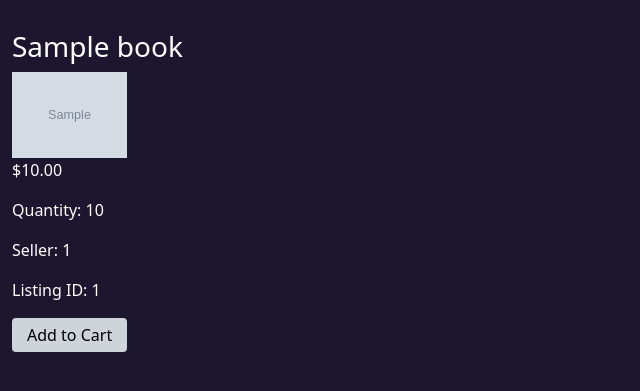
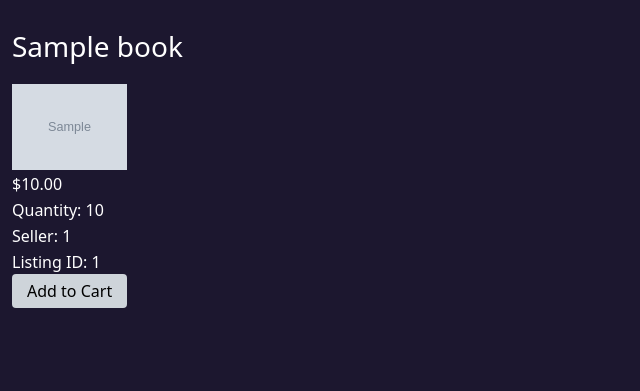
Before and after one commit to sskeen1/Group-4-SE, a Django app: template scamazon/store/templates/book.html in a window 1280 px wide. Shown: the top 391 px of the page, without its empty margins (0-640 px from the left). Run offline with Django 4.2, Linux system fonts and the light colour scheme; the template is opened without the code that fills it: most values are stand-ins (such as "Sample title", 1, 10 or a date in 2020); grey boxes marked "Sample" are stand-in pictures.

Commit message:
Format books page

```diff
--- a/scamazon/store/static/style.css
+++ b/scamazon/store/static/style.css
@@ -142,3 +142,16 @@ a, .btn-link {
   width: min-content;
   padding: 5px 10px;
 }
+
+.listings-display {
+  margin-top: 20px;
+  display: grid;
+  grid-template-columns: repeat(3, 1fr);
+  row-gap: 50px;
+}
+
+.listing-display {
+  div {
+    margin-top: 2px;
+  }
+}
--- a/scamazon/store/templates/book.html
+++ b/scamazon/store/templates/book.html
@@ -3,19 +3,25 @@
 {% block content %}
 <h3> {{book.title}} </h3>
 
+<div class="listings-display">
+
 {% for listing in listing_list %}
-    <image src="{{ listing.image.image.url }}" alt="{{ listing.image.image.url }} height="200 width="115" >
-    <p> ${{ listing.price | floatformat:2 }} </p>
-    <p> Quantity: {{ listing.quantity }} </p>
-    <p> Seller: {{ listing.userID }} </p>
-    <p> Listing ID: {{ listing.listingID }} </p>
+    <div class="listing-display">
+        <image src="{{ listing.image.image.url }}" alt="{{ listing.image.image.url }} height="200 width="115" >
+        <div> ${{ listing.price | floatformat:2 }} </div>
+        <div> Quantity: {{ listing.quantity }} </div>
+        <div> Seller: {{ listing.userID }} </div>
+        <div> Listing ID: {{ listing.listingID }} </div>
 
-<form action="{% url 'add_cart' book.isbn %}" method="POST">
-    {% csrf_token %}
-    <button type="submit", name="book_id", value="{{ book.isbn }}">Add to Cart</button>
-    </form>
+        <form action="{% url 'add_cart' book.isbn %}" method="POST">
+        {% csrf_token %}
+        <button type="submit", name="book_id", value="{{ book.isbn }}">Add to Cart</button>
+        </form>
+    </div>
 
 {% endfor %}
+
+</div>
 
 {%if not listing_list %}
     <div>No listings for this book are currently posted :(</div>
--- a/scamazon/store/templates/cart_display.html
+++ b/scamazon/store/templates/cart_display.html
@@ -1,4 +1,4 @@
-
+{% extends "base_generic.html" %}
 
 {% block content %}
 
```
Also changed, not shown: scamazon/db.sqlite3.
